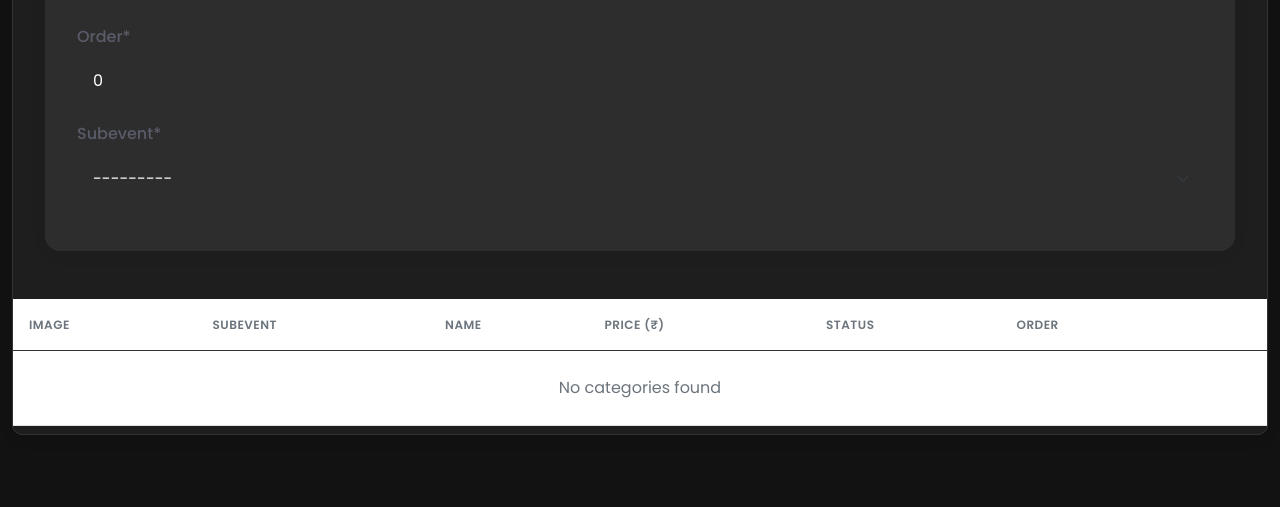
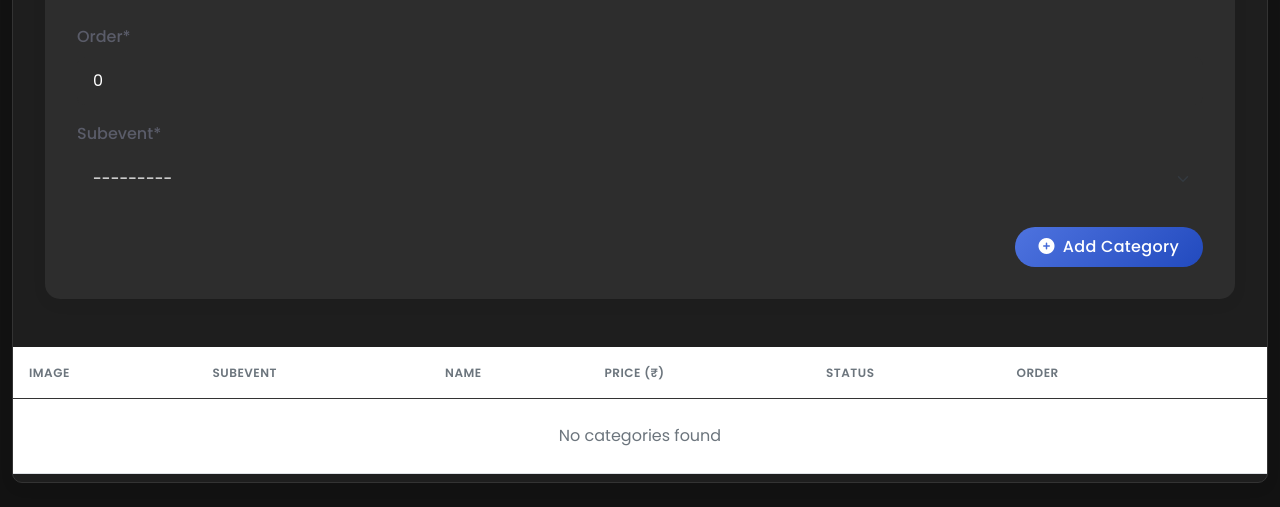
Before and after one commit to sanatanisher01/myday, a Django app: page /manager/categories/ in a window 1280 px wide. Shown: the part 1021-1528 px from the top of the page. Run offline with Django 4.2, Linux system fonts and the light colour scheme; the visitor is signed in with stand-in values (Sample User, id 1); data that the repository does not hold is empty; some libraries are stand-ins or nearby versions.

Commit message:
Enhanced categories management interface with improved form layout and submit button

```diff
--- a/templates/events/manager/categories.html
+++ b/templates/events/manager/categories.html
@@ -73,6 +73,11 @@
                                             <i class="fas fa-tag me-2"></i>Category Details
                                         </h6>
                                         {% crispy form %}
+                                        <div class="mt-4 text-end">
+                                            <button type="submit" class="btn btn-primary">
+                                                <i class="fas fa-plus-circle me-2"></i>Add Category
+                                            </button>
+                                        </div>
                                     </div>
                                 </div>
                             </div>
```
